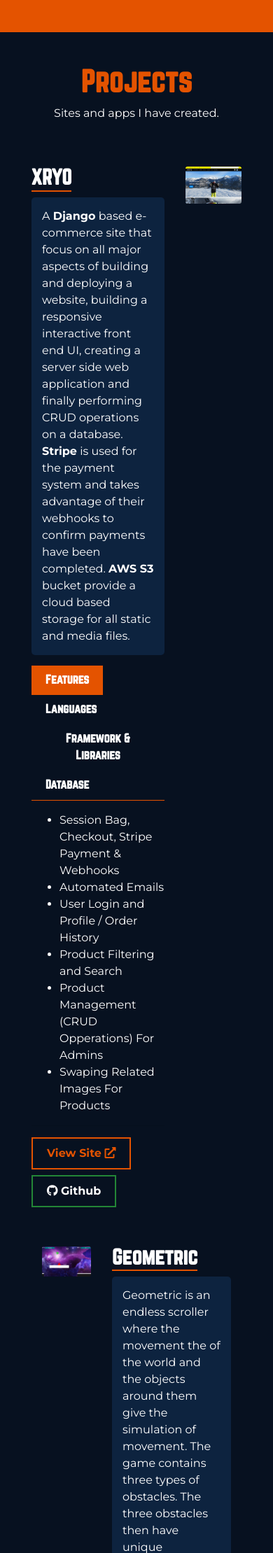
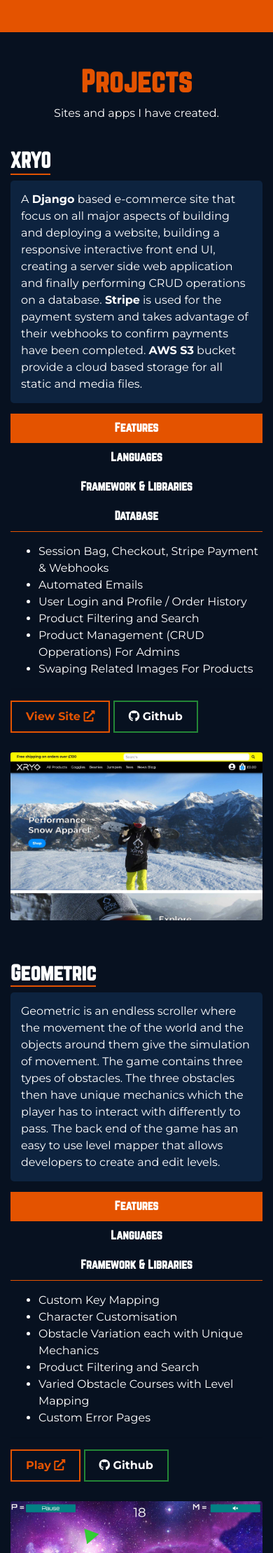
Before and after one commit to LiamDHall/Portfolio, a Flask app: page / in a window 390 px wide. Shown: the part 2128-4347 px from the top of the page at 70% size. Run offline with Flask 2, Linux system fonts and the light colour scheme; some libraries are stand-ins or nearby versions.

Commit message:
Style projects section to adapt to screen size

```diff
--- a/static/css/base.css
+++ b/static/css/base.css
@@ -687,6 +687,7 @@
     color: white;
     max-width: 2100px;
     margin: 0 auto;
+    padding: 0 24px;
 }
 
 .title--projects {
@@ -731,6 +732,39 @@
     margin-bottom: 15px;
 }
 
+/*------------------------------------------------------Projects Responsive & Mobile--*/
+@media screen and (max-width: 625px) {
+    .projects__list li{
+        display: block;
+        text-align: center;
+    }
+
+    .projects__list li button{
+        width: 100%;
+    }
+}
+
+@media screen and (max-width: 576px) {
+    .projects {
+        padding: 0px;
+    }
+}
+
+@media screen and (max-width: 992px) {
+    .projects .row {
+        margin-top: 60px;
+    }
+
+    .projects .row:first-of-type {
+        margin-top: 40px;
+    }
+
+    .projects .col-lg-4 {
+        order: 1;
+        margin-top: 20px;
+    }
+}
+
 /*------------------------------------------------------Contact--*/
 .contact {
     background-color: white;
--- a/templates/index.html
+++ b/templates/index.html
@@ -62,16 +62,11 @@
    <!--Projects-->
    <a id="projects" class="section-link"></a>
    <section class="projects py-5">
-      <div class="row">
-         <div class="col-12">
       <h2 class="title title--projects title-font">Projects</h2>
       <p class="text-center">Sites and apps I have created.</p>
+      <!--XRYO-->
       <div class="row">
-
-               <!--XRYO-->
-               <div class="col-12 my-5">
-                  <div class="row">
-                     <div class="col-8">
+         <div class="col-12 col-lg-8">
             <h3 class="project__title title-font font-weight-bold d-inline-block">XRYO</h3>
             <div class="card">
                <p class="mb-0">
@@ -165,7 +160,7 @@
                <i class="fab fa-github"></i> Github
             </a>
          </div>
-                     <div class="col-4">
+         <div class="col-12 col-lg-4">
             <a href="#">
                <img class="card-img" src="static/images/xryo_desktop_low_res.jpg">
             </a>
@@ -173,14 +168,13 @@
       </div>
 
       <!--Geometric-->
-               <div class="col-12  my-5">
       <div class="row">
-                     <div class="col-4">
+         <div class="col-12 col-lg-4">
             <a href="#">
                <img class="card-img" src="static/images/geometric_desktop_low_res.jpg">
             </a>
          </div>
-                     <div class="col-8">
+         <div class="col-12 col-lg-8">
             <h3 class="project__title title-font font-weight-bold d-inline-block">Geometric</h3>
             <div class="card">
                <p class="mb-0">
@@ -255,12 +249,10 @@
             </a>
          </div>
       </div>
-               </div>
 
       <!--Mixology-->
-               <div class="col-12  my-5">
       <div class="row">
-                     <div class="col-8">
+         <div class="col-12 col-lg-8">
             <h3 class="project__title title-font font-weight-bold d-inline-block">Mixology</h3>
             <div class="card">
                <p class="mb-0">
@@ -352,23 +344,21 @@
                <i class="fab fa-github"></i> Github
             </a>
          </div>
-                     <div class="col-4">
+         <div class="clo-12 col-lg-4">
             <a href="#">
                <img class="card-img" src="static/images/mixology_desktop_low_res.jpg">
             </a>
          </div>
       </div>
-               </div>
 
       <!--STEEZ-->
-               <div class="col-12  my-5">
       <div class="row">
-                     <div class="col-4">
+         <div class="col-12 col-lg-4">
             <a href="#">
                <img class="card-img" src="static/images/steez_desktop_low_res.jpg">
             </a>
          </div>
-                     <div class="col-8">
+         <div class="col-12 col-lg-8">
             <h3 class="project__title title-font font-weight-bold d-inline-block">STEEZ</h3>
             <div class="card">
                <p class="mb-0">
@@ -401,7 +391,7 @@
                      Breadcrumb Navbar
                   </li>
                   <li>
-                                 Location and Google Map (in footer)
+                     Google Map API (in footer)
                   </li>
                   <li>
                      Current Page Indicator
@@ -443,10 +433,6 @@
             </a>
          </div>
       </div>
-               </div>
-            </div>
-         </div>
-      </div>
    </section>
 
    <!--Contact-->
```
Lines whose indentation alone changed are shown as unchanged.
